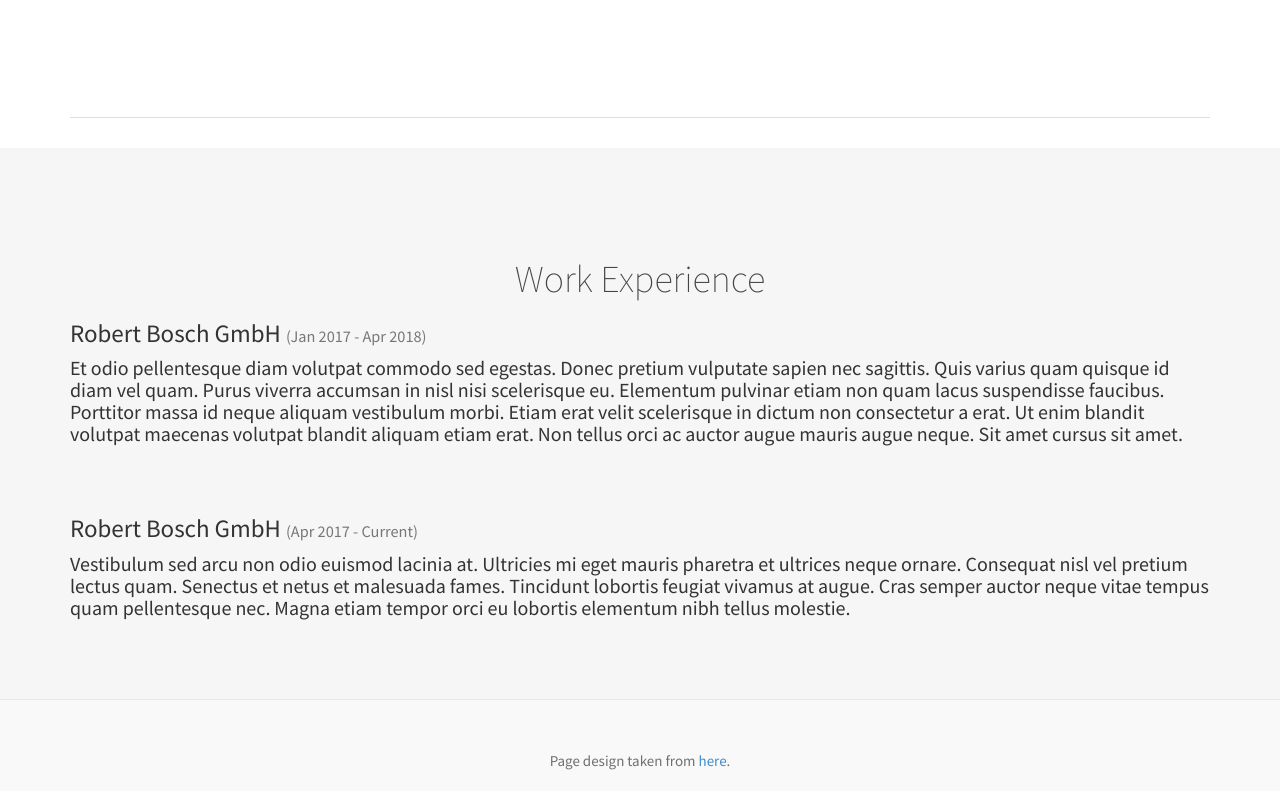
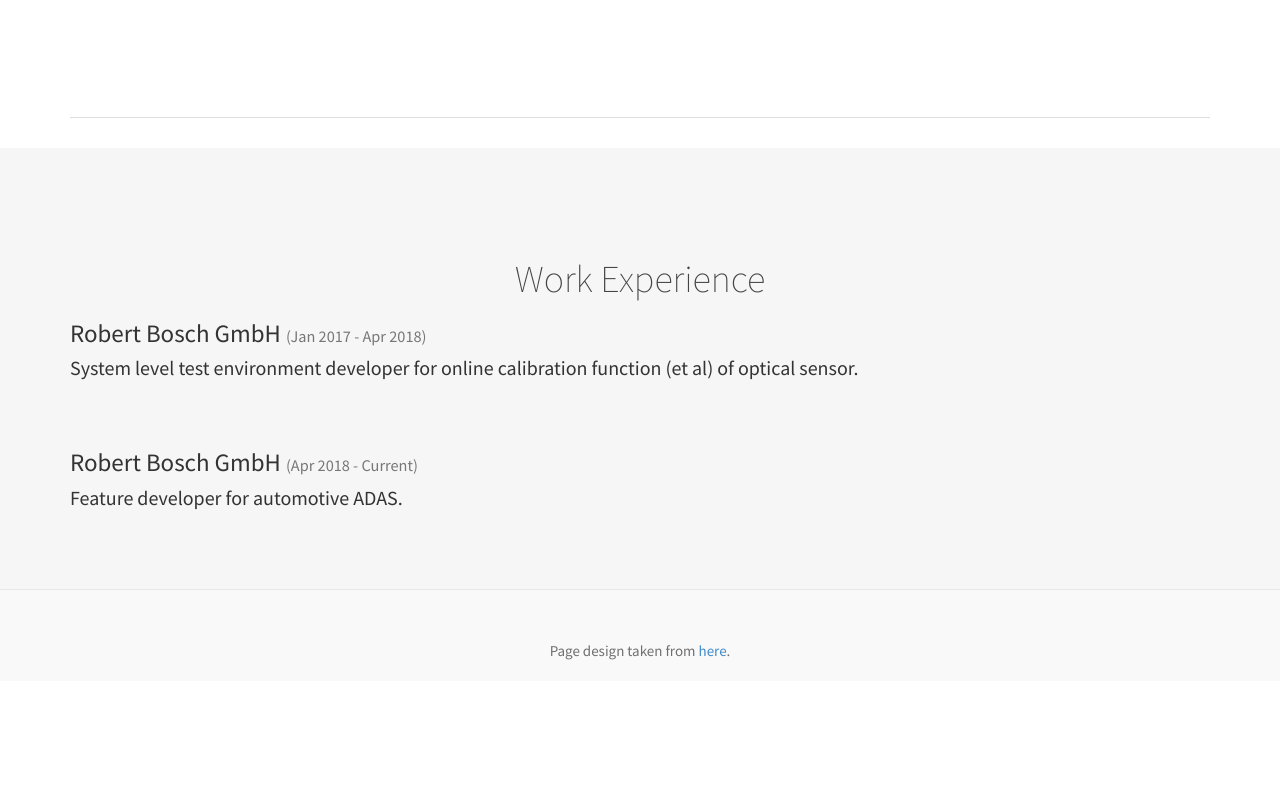
Before and after one commit to michaellengyel/michaellengyel.github.io, a plain HTML site: page index.html in a window 1280 px wide. Shown: the part 2009-2800 px from the top of the page. After the commit the page ends 2690 px from the top, so only its background shows below. Drawn offline with Linux system fonts and the light colour scheme.

Commit message:
implementing work experiance

```diff
--- a/index.html
+++ b/index.html
@@ -191,21 +191,16 @@
 				<li>
 				  <h3>Robert Bosch GmbH <small>(Jan 2017 - Apr 2018)</small></h3>
 					<h4>
-					Et odio pellentesque diam volutpat commodo sed egestas. Donec pretium vulputate sapien nec sagittis. Quis varius quam quisque id diam vel quam.
-					Purus viverra accumsan in nisl nisi scelerisque eu. Elementum pulvinar etiam non quam lacus suspendisse faucibus. Porttitor massa id neque aliquam vestibulum morbi.
-					Etiam erat velit scelerisque in dictum non consectetur a erat. Ut enim blandit volutpat maecenas volutpat blandit aliquam etiam erat.
-					Non tellus orci ac auctor augue mauris augue neque. Sit amet cursus sit amet.
+					System level test environment developer for online calibration function (et al) of optical sensor.
 					</h4>
 				</li>
 				</ul>
 				<br><br>
 				<ul>
 				<li>
-					<h3>Robert Bosch GmbH <small>(Apr 2017 - Current)</small></h3>
+					<h3>Robert Bosch GmbH <small>(Apr 2018 - Current)</small></h3>
 						<h4>
-						Vestibulum sed arcu non odio euismod lacinia at. Ultricies mi eget mauris pharetra et ultrices neque ornare. Consequat nisl vel pretium lectus quam.
-						Senectus et netus et malesuada fames. Tincidunt lobortis feugiat vivamus at augue.
-						Cras semper auctor neque vitae tempus quam pellentesque nec. Magna etiam tempor orci eu lobortis elementum nibh tellus molestie.
+						Feature developer for automotive ADAS.
 						</h4>
 				  </li>
 				</ul>
```
